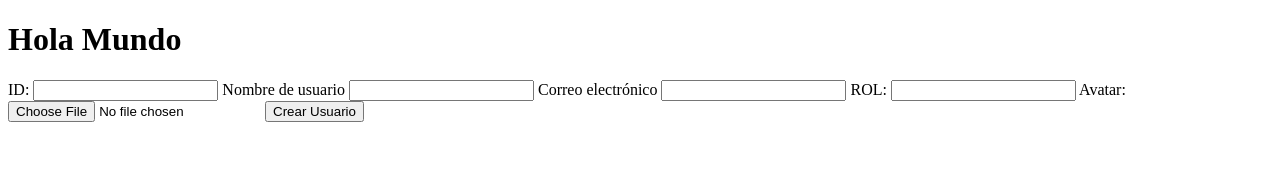
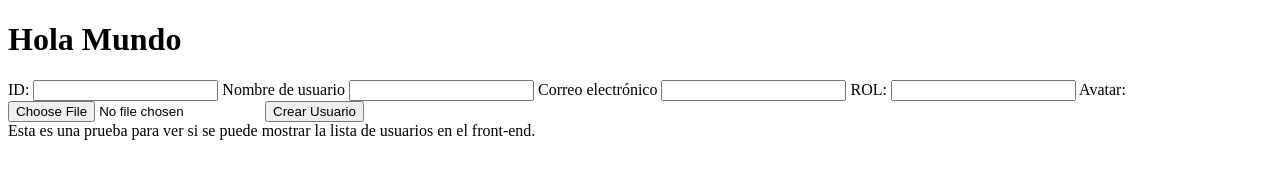
Before and after one commit to WilmerProfesor/TestMulter, a website: page public/index.html in a window 1280 px wide. Drawn offline with Linux system fonts and the light colour scheme.

Commit message:
secound updated

```diff
--- a/public/index.html
+++ b/public/index.html
@@ -21,5 +21,9 @@
         <input type="file" name="avatar" id="">
         <input type="submit" value="Crear Usuario">
     </form>
+
+    <div id="userList">
+        Esta es una prueba para ver si se puede mostrar la lista de usuarios en el front-end.
+    </div>
 </body>
 </html>
```
